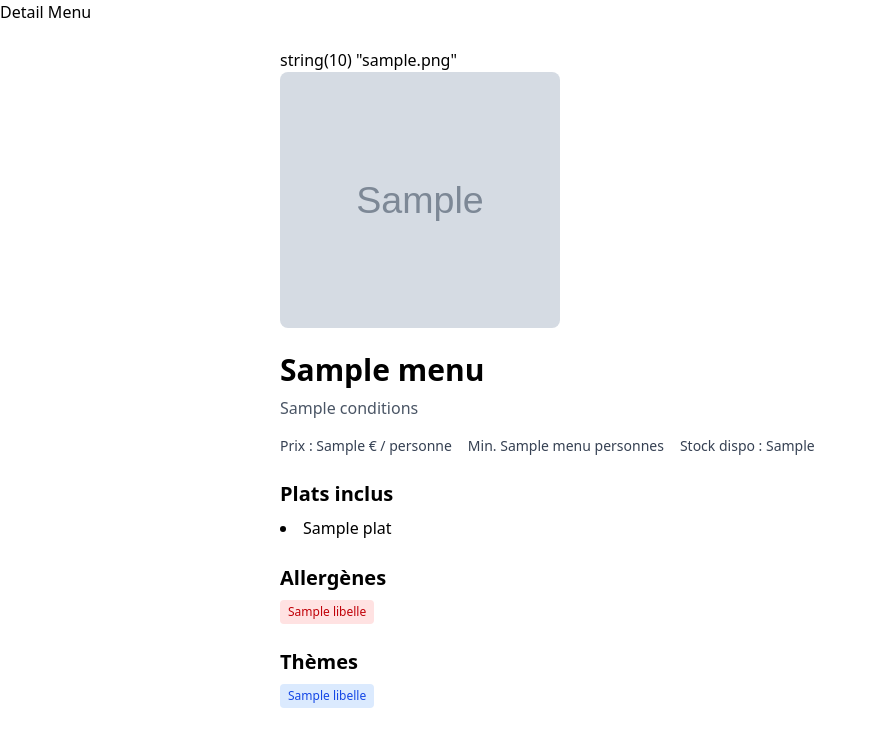
After one commit to Pendouce/Vite-Gourmand, a PHP site: template templates/pages/employe/detailMenu.php in a window 1280 px wide. The commit adds this page. Shown: the top 755 px of the page, without its empty margins (0-876 px from the left). Run offline with PHP 8.4, Linux system fonts and the light colour scheme; the template is opened without the code that fills it: most values are stand-ins (such as "Sample title", 1, 10 or a date in 2020); grey boxes marked "Sample" are stand-in pictures; style sheets or scripts are compiled from the project's sources.

Commit message:
Gestion de l'affichage du detail menu, amelioration de deshydrate

```diff
--- a/config/routes.php
+++ b/config/routes.php
@@ -25,5 +25,6 @@ return[
     "/modifierStatusPlat/" => ["controller" => "App\Controller\PlatController", "action" => "modifierStatusPlat"],
     "/creerMenu/" => ["controller" => "App\Controller\MenuController", "action" => "creerMenu"],
     "/menu/" => ["controller" => "App\Controller\MenuController", "action" => "afficherMenus"],
+    "/detailMenu/" => ["controller" => "App\Controller\MenuController", "action" => "afficherDetailMenu"],
 
 ];
--- a/src/Controller/PlatController.php
+++ b/src/Controller/PlatController.php
@@ -94,6 +94,7 @@ class PlatController extends Controller
         $data['image_plat'] = $this->uploadImage($_FILES['image_plat']);
       }
       $allergeneId = $_POST['allergene'];
+      //var_dump($allergeneId);
       $data = $this->nettoyerDonnees($data);
       try{
         $platId = $_GET['id'];
--- /dev/null
+++ b/templates/pages/employe/detailMenu.php
@@ -0,0 +1,65 @@
+<!DOCTYPE html>
+<html lang="en">
+<head>
+  <meta charset="UTF-8">
+  <meta name="viewport" content="width=device-width, initial-scale=1.0">
+  <link rel="stylesheet" href="/asset/css/style.css">
+
+  <title>Document</title>
+</head>
+<body>
+  <h1>Detail Menu</h1>
+
+  <div class="max-w-3xl mx-auto p-6">
+
+    <?php
+/** @var Menu $menu */
+?>
+
+  <?php if($menu->getImageMenu()): ?>
+    <?php var_dump($menu->getImageMenu()) ?>
+    <img src="<?= htmlspecialchars($menu->getImageMenu()) ?>"
+         alt="<?= htmlspecialchars($menu->getTitre()) ?>"
+         class="w-70 h-64 object-cover rounded-lg mb-6">
+  <?php endif; ?>
+
+  <h1 class="text-3xl font-bold mb-2"><?= htmlspecialchars($menu->getTitre()) ?></h1>
+  <p class="text-gray-600 mb-4"><?= nl2br(htmlspecialchars($menu->getConditions())) ?></p>
+
+  <div class="flex gap-4 mb-6 text-sm text-gray-700">
+    <span>Prix : <?= htmlspecialchars($menu->getPrixPersonne()) ?> € / personne</span>
+    <span>Min. <?= htmlspecialchars($menu->getNombrePersonneMin()) ?> personnes</span>
+    <span>Stock dispo : <?= htmlspecialchars($menu->getStockDispo()) ?></span>
+  </div>
+
+  <h2 class="text-xl font-semibold mt-6 mb-2">Plats inclus</h2>
+  <ul class="list-disc list-inside mb-6">
+    <?php foreach($menu->getPlat() as $plat): ?>
+      <li><?= htmlspecialchars($plat->getTitre()) ?></li>
+    <?php endforeach; ?>
+  </ul>
+
+  <h2 class="text-xl font-semibold mb-2">Allergènes</h2>
+  <div class="flex flex-wrap gap-2 mb-6">
+
+      <?php foreach($menu->getAllergene() as $allergene): ?>
+        <span class="bg-red-100 text-red-700 text-xs px-2 py-1 rounded">
+          <?= htmlspecialchars($allergene->getLibelle()) ?>
+        </span>
+      <?php endforeach; ?>
+
+  </div>
+
+  <h2 class="text-xl font-semibold mb-2">Thèmes</h2>
+  <div class="flex flex-wrap gap-2 mb-6">
+    <?php foreach($menu->getTheme() as $theme): ?>
+      <span class="bg-blue-100 text-blue-700 text-xs px-2 py-1 rounded">
+        <?= htmlspecialchars($theme->getLibelle()) ?>
+      </span>
+    <?php endforeach; ?>
+  </div>
+
+</div>
+
+</body>
+</html>
```
Also changed, not shown: src/Controller/MenuController.php (+7 -0 lines), src/Entity/Entity.php (+10 -1 lines), src/Entity/Menu.php (+19 -0 lines), src/Repository/MenuRepository.php (+21 -0 lines), src/Service/MenuService.php (+74 -22 lines), src/Service/PlatService.php (+14 -4 lines), templates/pages/employe/menu.php (+5 -5 lines).
